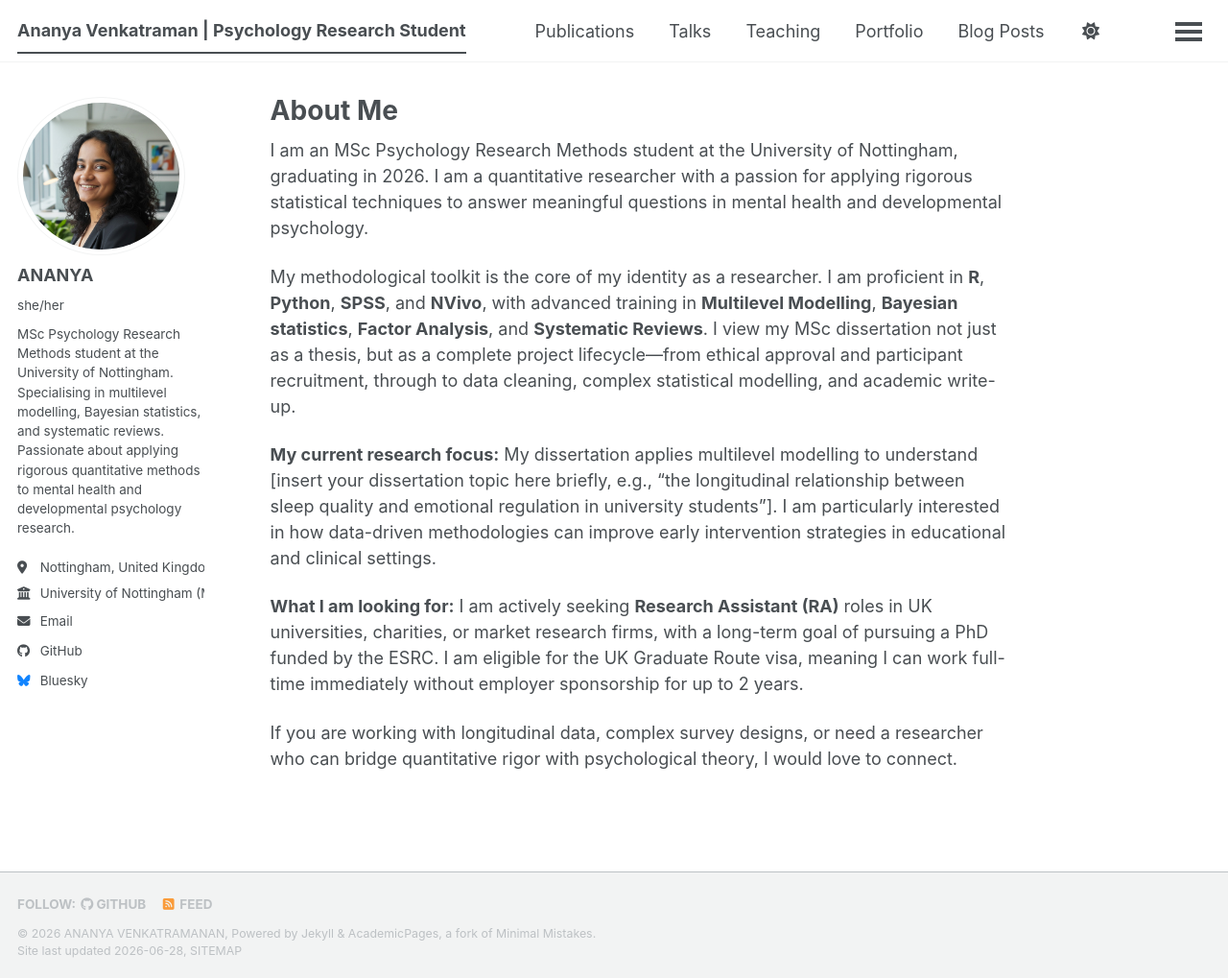
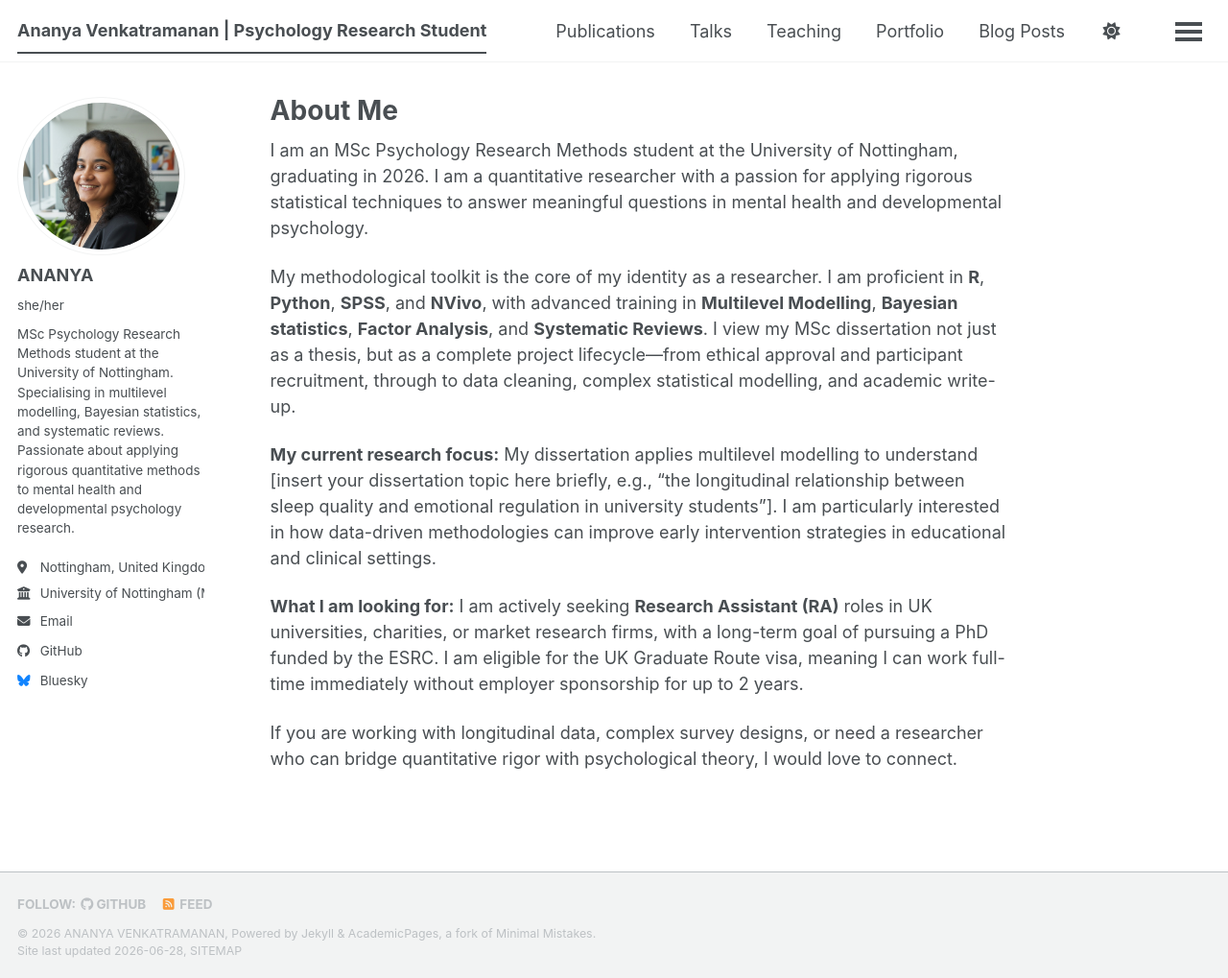
Before and after one commit to ananyav3003/ananyav3003.github.io, a Jekyll site: the page built from _pages/about.md, in a window 1280 px wide and 1019 px high. Shown: the whole window at 96% size. Built offline with Jekyll 4.4.1, drawn with Linux system fonts in a browser that asks for light colours; a style sheet for code colours, icons or effects is not loaded.

Commit message:
Correct spelling of name in site title

```diff
--- a/_config.yml
+++ b/_config.yml
@@ -9,7 +9,7 @@
 # Basic Site Settings
 locale                   : "en-US"
 site_theme               : "default" # The available themes options are "default", "air", "sunrise", "mint", "dirt" and "contrast"
-title                    : "Ananya Venkatraman | Psychology Research Student"
+title                    : "Ananya Venkatramanan | Psychology Research Student"
 title_separator          : "-"
 name                     : &name "ANANYA VENKATRAMANAN"
 description              : "MSc Psychology Research Methods student at the University of Nottingham, specialising in quantitative research methods and data science."
```
